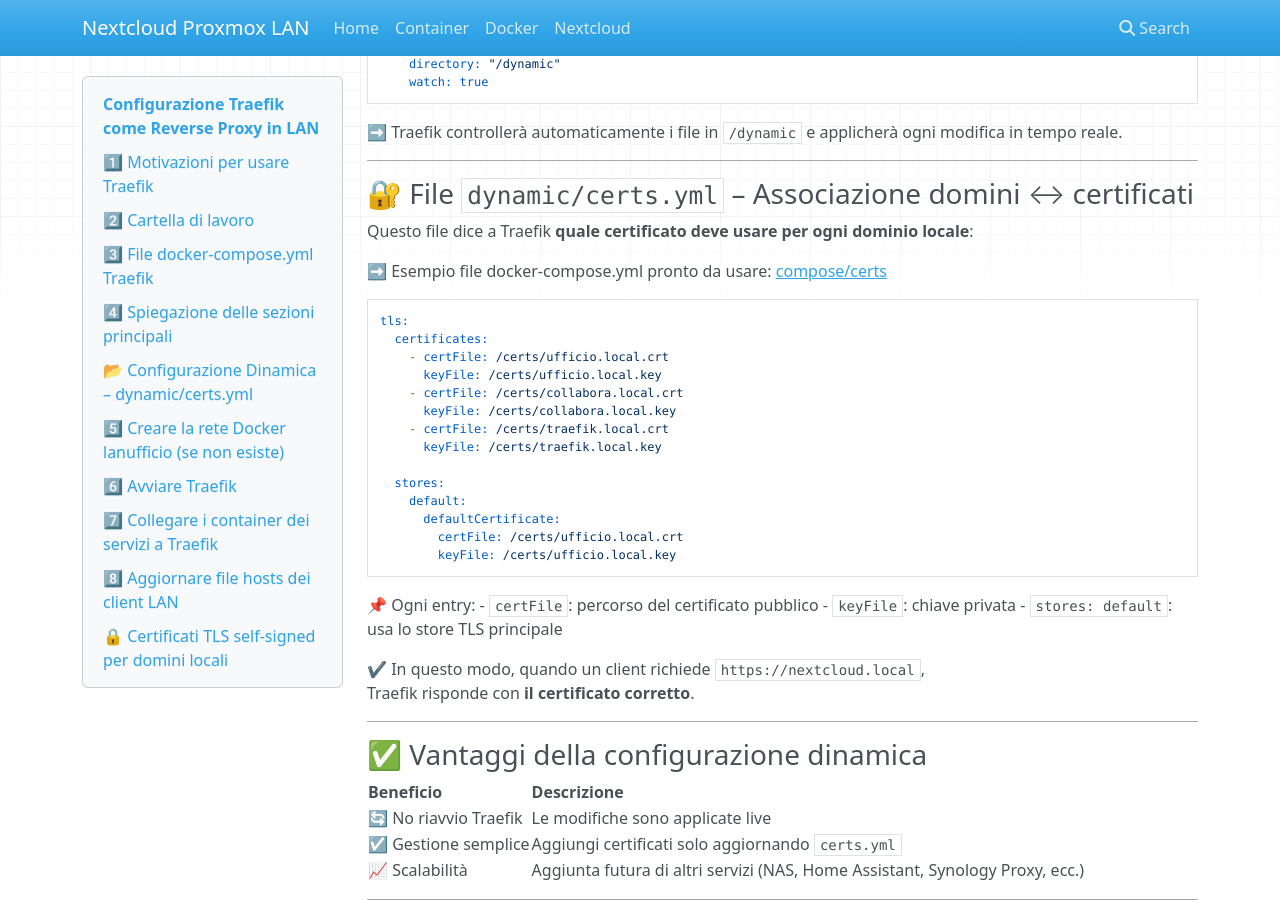
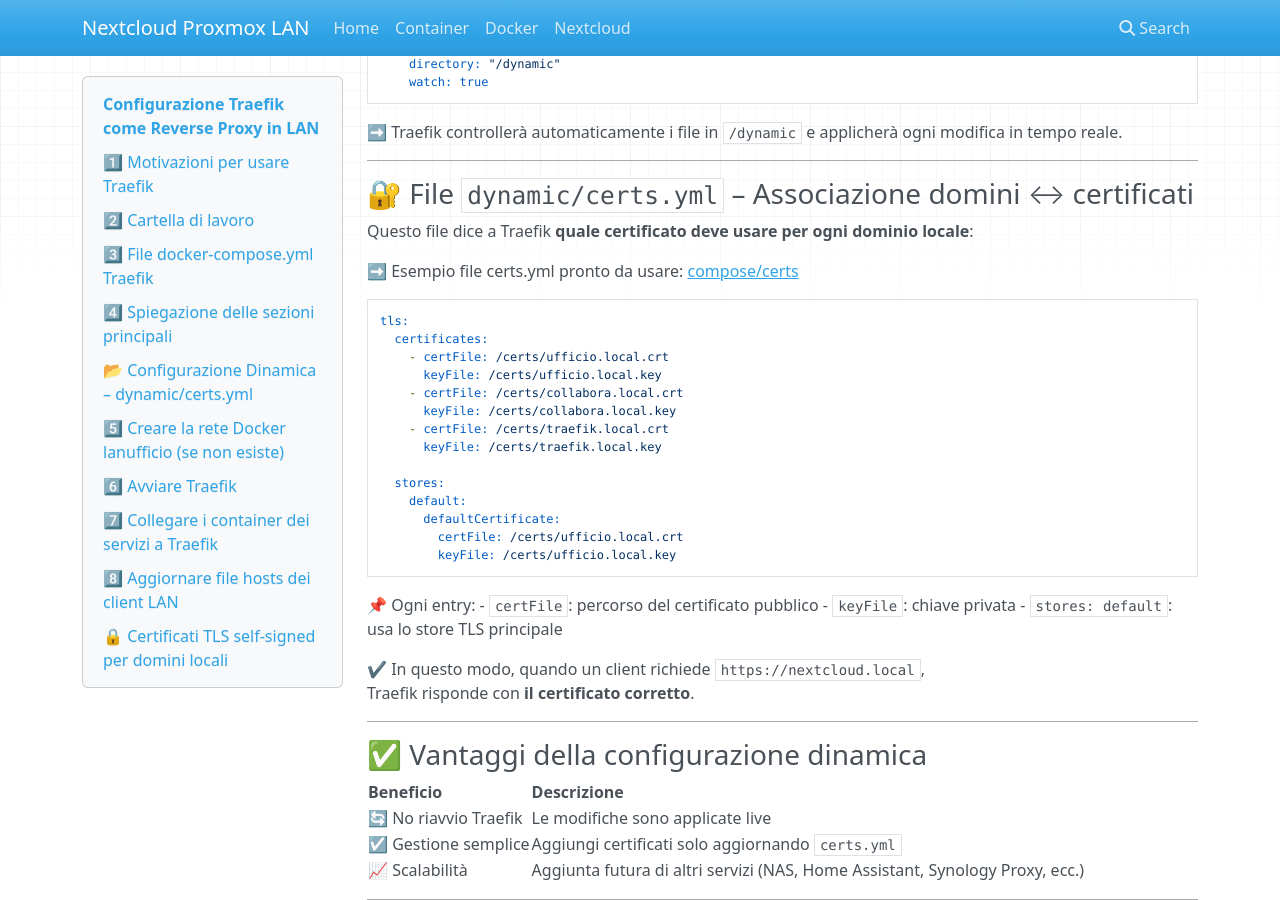
Before and after one commit to masilib/nextcloud-proxmox-lan, an MkDocs documentation site: the page built from docs/04-installazione-traefik.md, in a window 1280 px wide and 900 px high, scrolled down 2292 px. Built offline with MkDocs 1.6.1, drawn with Linux system fonts in a browser that asks for light colours; nearby versions of some CDN libraries.

Commit message:
Update 04-installazione-traefik.md

````diff
--- a/docs/04-installazione-traefik.md
+++ b/docs/04-installazione-traefik.md
@@ -129,7 +129,7 @@ providers:
 
 Questo file dice a Traefik **quale certificato deve usare per ogni dominio locale**:
 
-➡️ Esempio file docker-compose.yml pronto da usare:
+➡️ Esempio file certs.yml pronto da usare:
 [compose/certs](../compose/certs.yml)
 
 ```yaml
````
